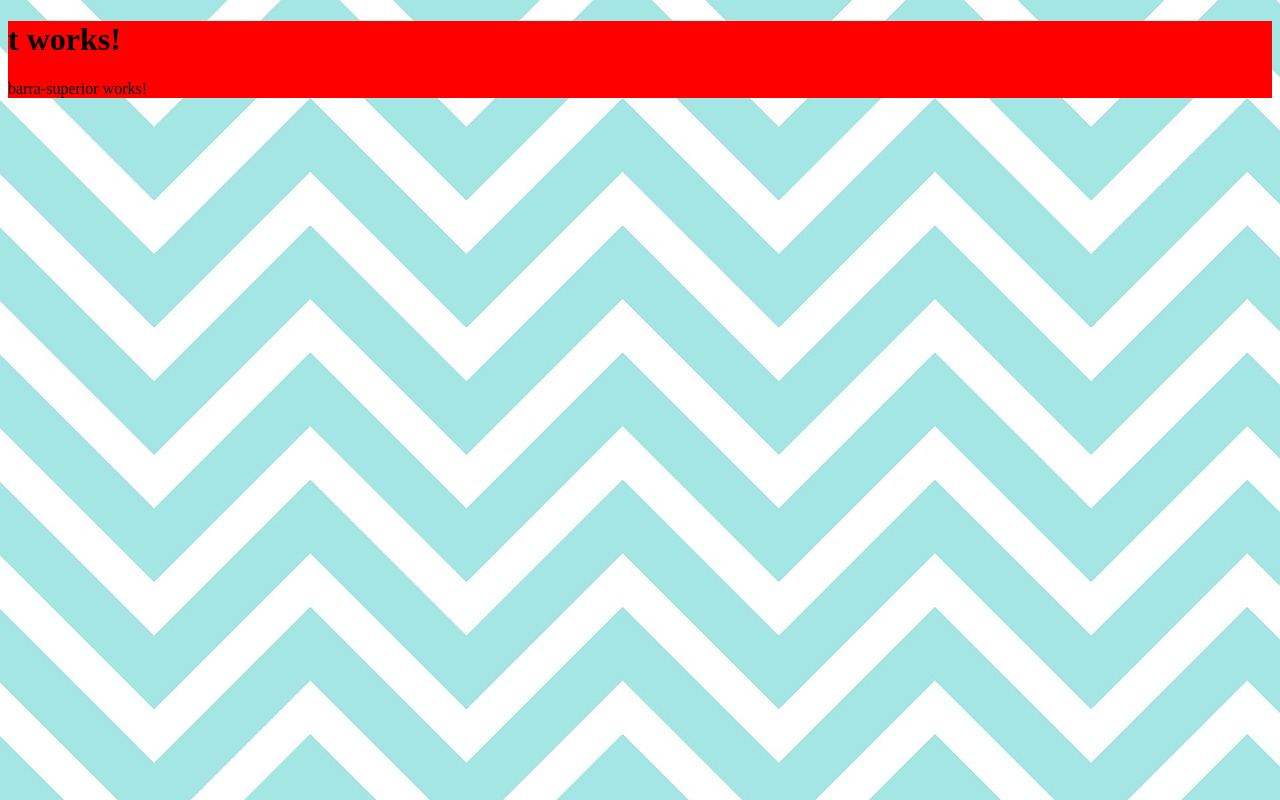
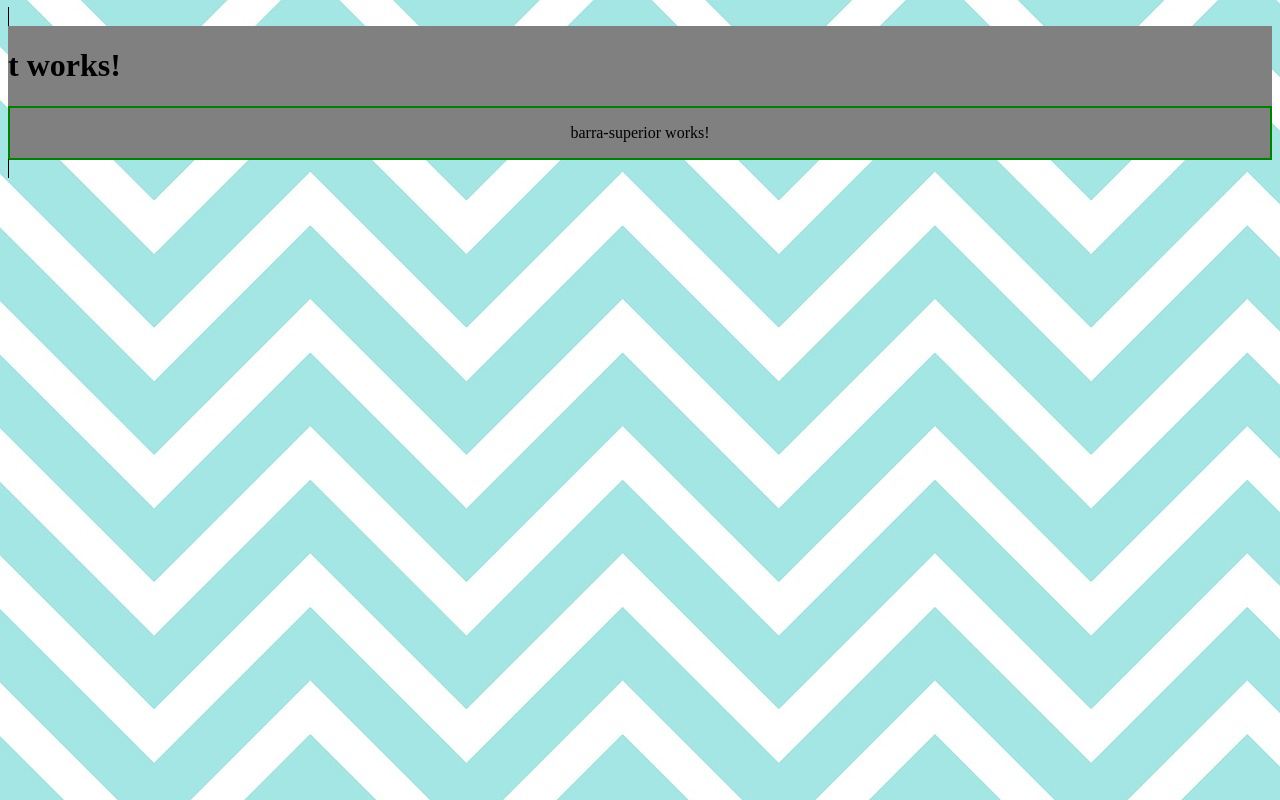
Before and after one commit to mpaulaacosta/nextu-angular2-ejercicio-componentes-y-directivas, an Angular app in the folder tareas/: page / in a window 1280 px wide. Built offline with nearby package versions, Linux system fonts and the light colour scheme.

Commit message:
Algo de flex

```diff
--- a/tareas/src/styles.css
+++ b/tareas/src/styles.css
@@ -1,8 +1,20 @@
 /* You can add global styles to this file, and also import other style files */
 .contenedor-principal {
-  background-color: red;
+  background-color: gray;
+  display: flex;
+  flex-flow: row wrap;
 }
 
 body {
   background-image: url("assets/chevrons-937583_1280.jpg");
 }
+
+t-root {
+  border: 1px solid black;
+}
+
+t-barra-superior {
+  border: 2px solid green;
+  flex: 100%;
+  text-align: center;
+}
```
